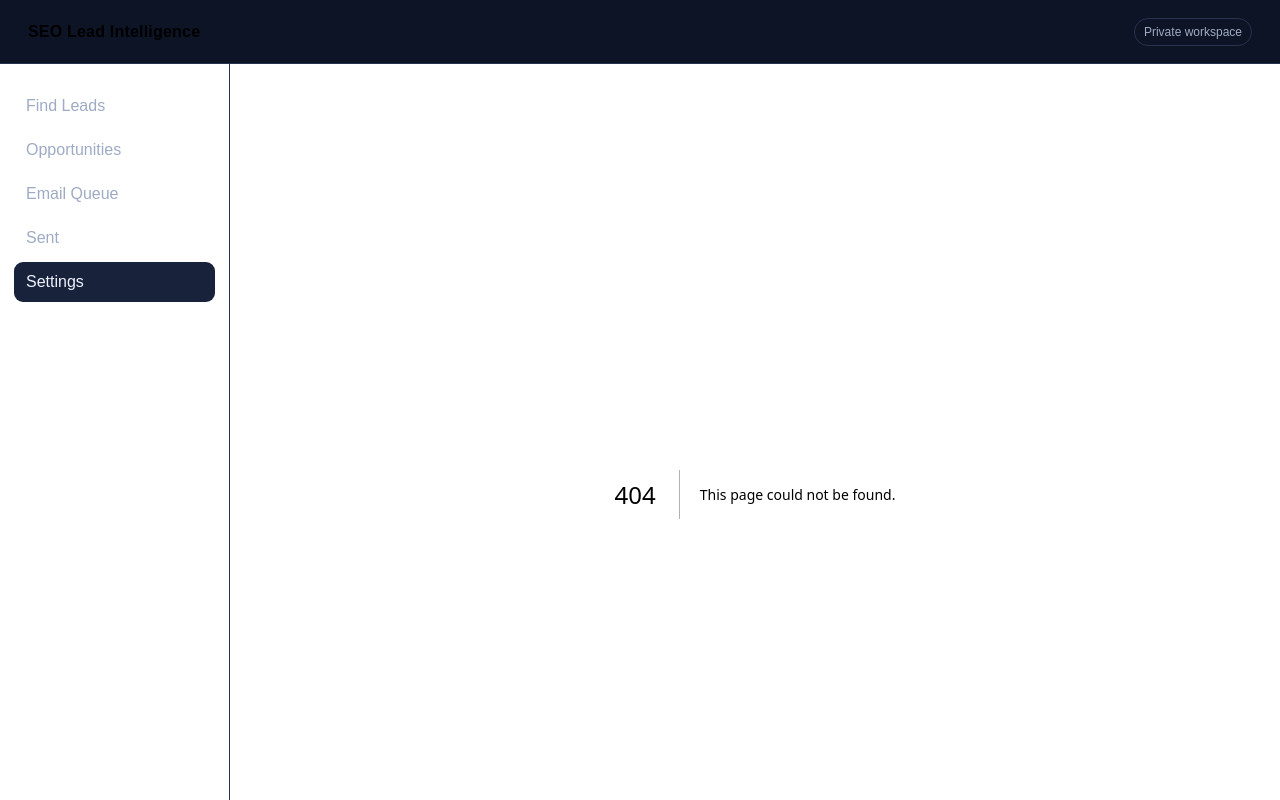
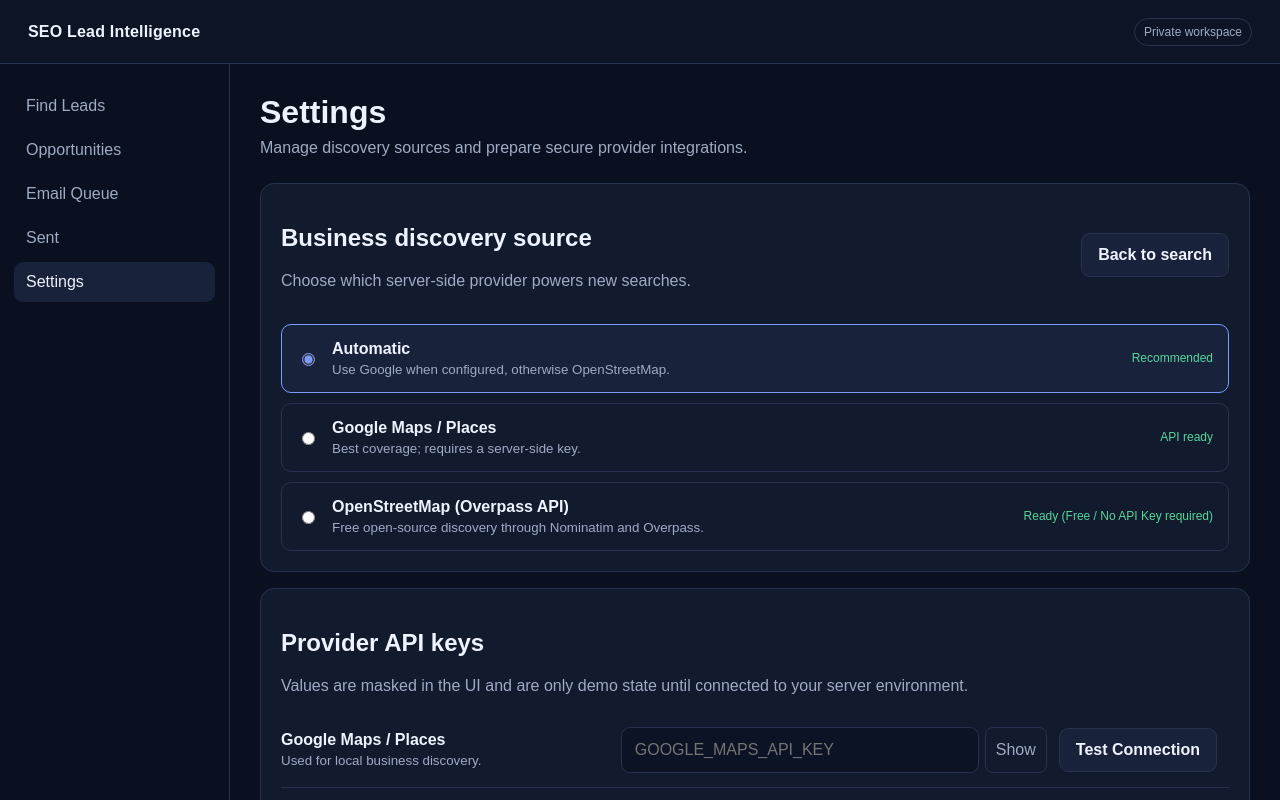
Before and after one commit to prakashsahil987-droid/SEO-lead-Dashboard, a Next.js app: page /settings in a window 1280 px wide. Before the commit this address had no page. Shown: the top 800 px of the page. Built offline with nearby package versions, Linux system fonts and the light colour scheme.

Commit message:
Add files via upload

```diff
--- /dev/null
+++ b/app/settings/page.tsx
@@ -0,0 +1,40 @@
+'use client';
+
+import {useEffect, useState} from 'react';
+import {useToast} from '@/app/components/toast-provider';
+
+const providers = [
+  {key: 'GOOGLE_MAPS_API_KEY', label: 'Google Maps / Places', hint: 'Used for local business discovery.'},
+  {key: 'AI_API_KEY', label: 'AI drafting provider', hint: 'Used to generate personalized drafts.'},
+  {key: 'EMAIL_PROVIDER_KEY', label: 'Email provider', hint: 'Used for the future sending integration.'},
+];
+
+export default function SettingsPage() {
+  const [values, setValues] = useState<Record<string, string>>({});
+  const [visible, setVisible] = useState<Record<string, boolean>>({});
+  const [testing, setTesting] = useState<string | null>(null);
+  const [results, setResults] = useState<Record<string, 'Connected' | 'Needs configuration'>>({});
+  const [source, setSource] = useState('auto');
+  const {showToast} = useToast();
+  useEffect(() => {
+    const saved = window.localStorage.getItem('discovery-source');
+    if (saved === 'google' || saved === 'osm' || saved === 'openstreetmap' || saved === 'auto') setSource(saved);
+  }, []);
+
+  const testConnection = (key: string) => {
+    setTesting(key);
+    window.setTimeout(() => {
+      setResults(current => ({...current, [key]: values[key] ? 'Connected' : 'Needs configuration'}));
+      setTesting(null);
+    }, 650);
+  };
+
+  return <><section className="hero"><h1>Settings</h1><p>Manage discovery sources and prepare secure provider integrations.</p></section>
+    <div className="card"><div className="cardhead"><div><h2>Business discovery source</h2><p className="muted">Choose which server-side provider powers new searches.</p></div><a className="btn secondary" href="/">Back to search</a></div>
+      <div className="settings-list">{[['auto', 'Automatic', 'Use Google when configured, otherwise OpenStreetMap.', 'Recommended'], ['google', 'Google Maps / Places', 'Best coverage; requires a server-side key.', 'API ready'], ['osm', 'OpenStreetMap (Overpass API)', 'Free open-source discovery through Nominatim and Overpass.', 'Ready (Free / No API Key required)']].map(([value, label, description, status]) => <label className={'setting-option' + (source === value ? ' selected' : '')} key={value}><input type="radio" name="source" checked={source === value} onChange={() => {setSource(value); window.localStorage.setItem('discovery-source', value); showToast(`${label} selected`);}} /><span><b>{label}</b><small>{description}</small></span><em>{status}</em></label>)}</div>
+    </div>
+    <div className="card settings-card"><h2>Provider API keys</h2><p className="muted">Values are masked in the UI and are only demo state until connected to your server environment.</p>
+      <div className="provider-list">{providers.map(provider => <div className="provider-row" key={provider.key}><div><b>{provider.label}</b><small>{provider.hint}</small></div><div className="secret-input"><input className="input" type={visible[provider.key] ? 'text' : 'password'} placeholder={provider.key} value={values[provider.key] || ''} onChange={event => setValues(current => ({...current, [provider.key]: event.target.value}))} /><button className="icon-btn" onClick={() => setVisible(current => ({...current, [provider.key]: !current[provider.key]}))} aria-label={visible[provider.key] ? 'Hide key' : 'Show key'}>{visible[provider.key] ? 'Hide' : 'Show'}</button></div><button className="btn secondary test-btn" onClick={() => testConnection(provider.key)} disabled={testing === provider.key}>{testing === provider.key ? <><span className="spinner" />Testing…</> : 'Test Connection'}</button>{results[provider.key] && <span className={results[provider.key] === 'Connected' ? 'status-pill connected' : 'status-pill failed'}>{results[provider.key]}</span>}</div>)}</div>
+    </div>
+  </>;
+}
```
